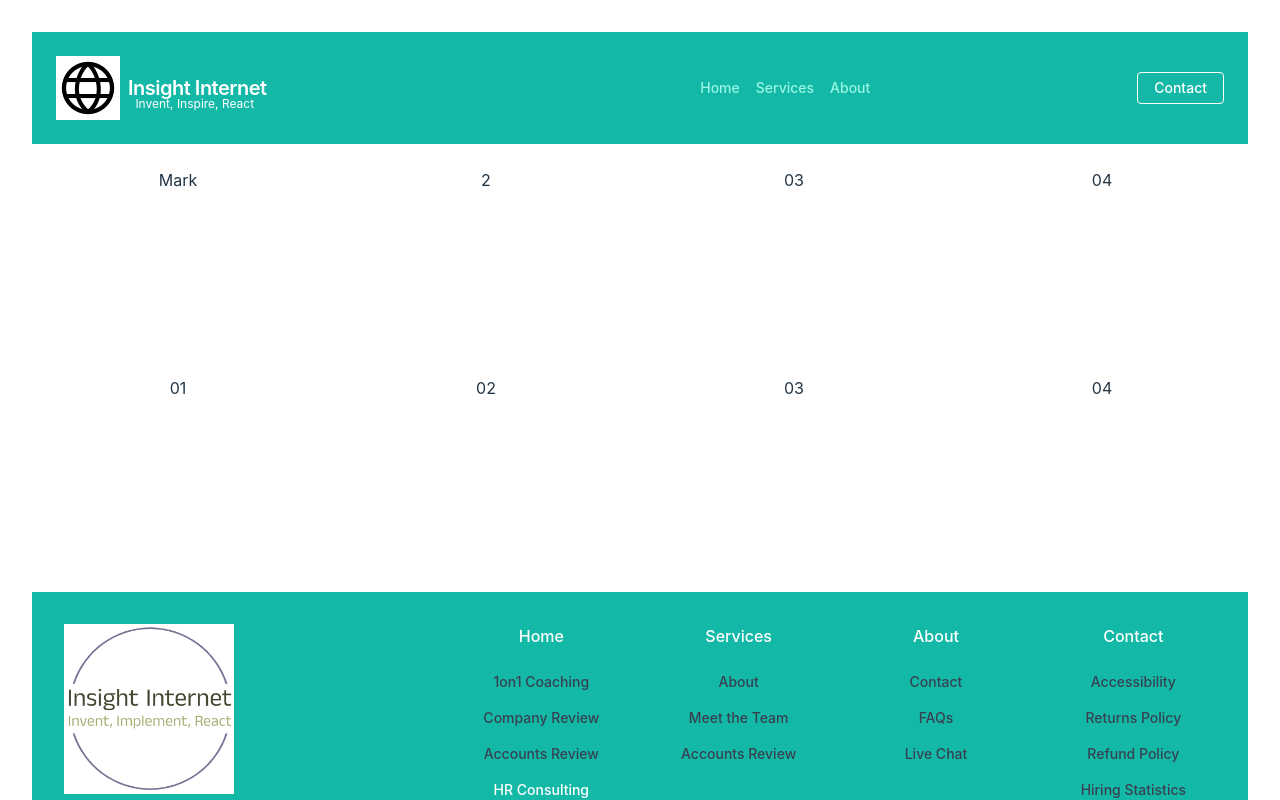
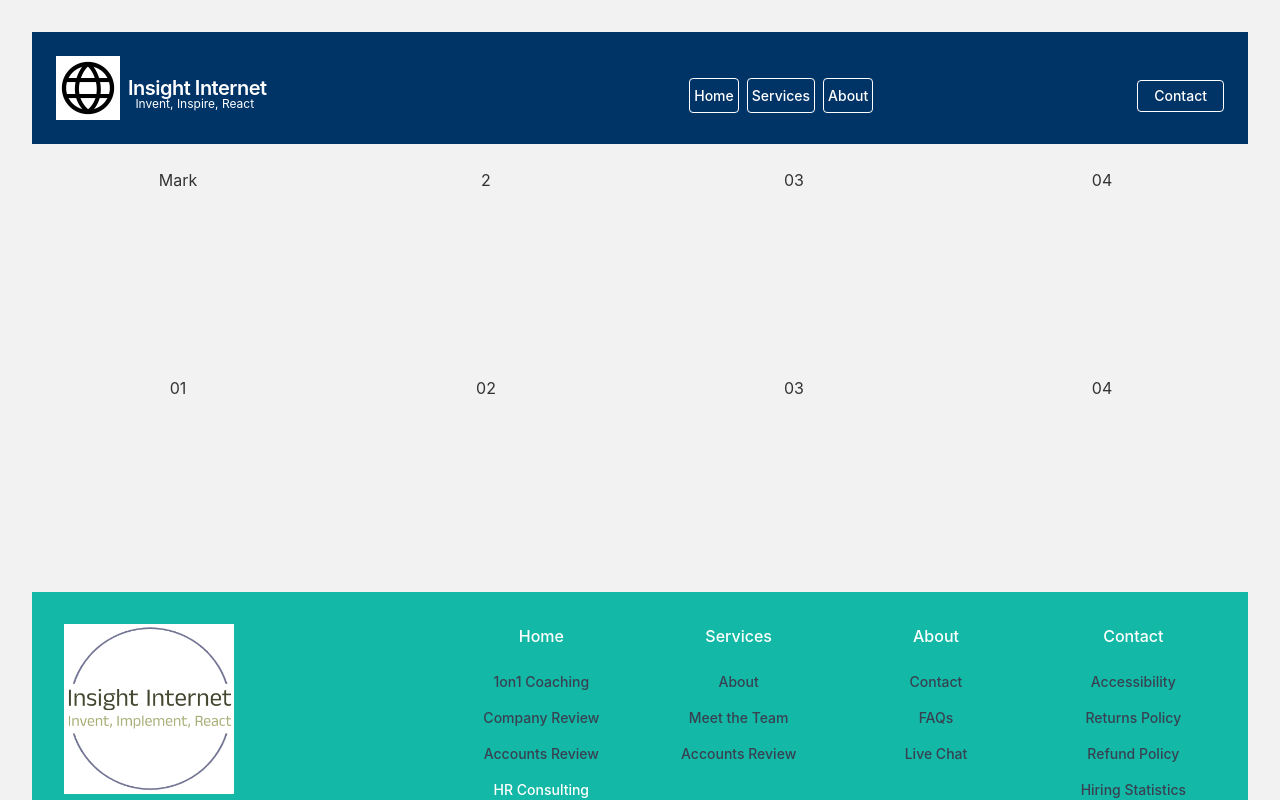
Before and after one commit to matherton/insightinternetApp, a Vue app: page / in a window 1280 px wide. Shown: the top 800 px of the page. Built offline with nearby package versions, Linux system fonts and the light colour scheme.

Commit message:
added resposive navigation to header

```diff
--- a/src/components/Header.vue
+++ b/src/components/Header.vue
@@ -1,5 +1,12 @@
+<script setup>
+defineProps({
+  msg: String,
+});
+</script>
+
 <template>
-  <nav class="flex items-center justify-between flex-wrap bg-teal-500 p-6">
+  <header>
+    <nav class="flex items-center justify-between flex-wrap header p-6">
       <div class="flex items-center flex-shrink-0 text-white mr-6">
         <div class="flex items-center flex-shrink-0 text-white mr-6">
           <img src="/src/assets/globe-icon.gif" alt="" />
@@ -9,9 +16,10 @@
           <sub class="slogan">Invent, Inspire, React</sub>
         </div>
       </div>
+      <!--
       <div class="block lg:hidden">
         <button
-        class="flex items-center px-3 py-2 border rounded text-teal-200 border-teal-400 hover:text-white hover:border-white"
+          class="flex items-center px-3 py-2 border rounded button-primary border-teal-400 hover:text-white hover:border-white"
         >
           <svg
             class="fill-current h-3 w-3"
@@ -22,27 +30,14 @@
             <path d="M0 3h20v2H0V3zm0 6h20v2H0V9zm0 6h20v2H0v-2z" />
           </svg>
         </button>
-    </div>
-    <div class="w-full block flex-grow lg:flex lg:items-center lg:w-auto">
+      </div> -->
+      <div
+        class="w-full block flex-grow pt-4 xs:pt-4 sm:pt-4 md:pt-4 lg:flex lg:items-center lg:w-auto"
+      >
         <div class="text-sm lg:flex-grow">
-        <a
-          href="#responsive-header"
-          class="block mt-4 lg:inline-block lg:mt-0 text-teal-200 hover:text-white mr-4"
-        >
-          Home
-        </a>
-        <a
-          href="#responsive-header"
-          class="block mt-4 lg:inline-block lg:mt-0 text-teal-200 hover:text-white mr-4"
-        >
-          Services
-        </a>
-        <a
-          href="#responsive-header"
-          class="block mt-4 lg:inline-block lg:mt-0 text-teal-200 hover:text-white"
-        >
-          About
-        </a>
+          <a href="#responsive-header" class="button-primary">Home</a>
+          <a href="#responsive-header" class="button-primary">Services</a>
+          <a href="#responsive-header" class="button-primary">About</a>
         </div>
         <div>
           <a
@@ -53,10 +48,5 @@
         </div>
       </div>
     </nav>
+  </header>
 </template>
-
-<script>
-export default {
-  name: "Header",
-};
-</script>
--- a/src/style.css
+++ b/src/style.css
@@ -30,6 +30,36 @@
   --accent-orange: #ff6600;
 }
 
+.header,
+.footer {
+  background-color: var(--primary-navy);
+  color: white;
+}
+
+.button-primary {
+  background-color: transparent;
+  color: white;
+  padding: 0.5rem 0.25rem;
+  border-radius: 0.25rem;
+  margin-right: 0.5rem;
+  border: 1px solid white;
+}
+.button-primary:hover {
+  color: var(--primary-navy);
+  background-color: var(--secondary-light-gray);
+  border: 1px solid white;
+}
+
+.button-secondary {
+  background-color: var(--accent-green);
+  color: white;
+}
+
+.button-accent {
+  background-color: var(--accent-orange);
+  color: white;
+}
+
 #app main {
   min-height: 50%;
   min-height: 50vh; /* Fallback for browsers do NOT support vh unit */
@@ -52,10 +82,12 @@ a {
   text-decoration: inherit;
 }
 a:hover {
-  color: #535bf2;
+  text-decoration: underline;
 }
 
 body {
+  background-color: var(--secondary-light-gray);
+  color: var(--secondary-dark-gray);
   margin: 0;
   display: flex;
   place-items: center;
@@ -99,7 +131,7 @@ button:focus-visible {
   text-align: center;
 }
 
-@media (prefers-color-scheme: light) {
+/* @media (prefers-color-scheme: light) {
   :root {
     color: #213547;
     background-color: #ffffff;
@@ -110,4 +142,4 @@ button:focus-visible {
   button {
     background-color: #f9f9f9;
   }
-}
+} */
```
Lines whose indentation alone changed are shown as unchanged.
